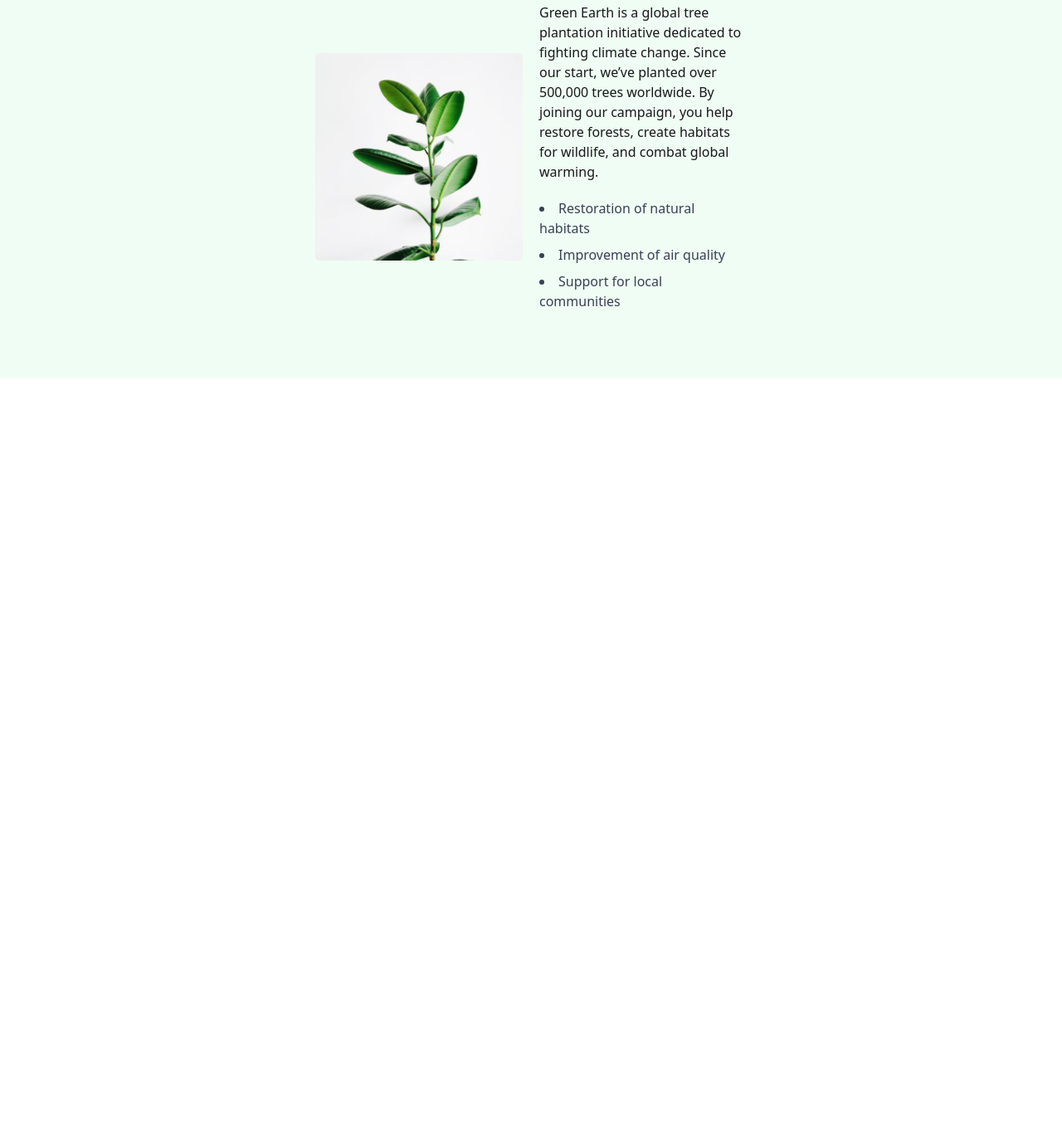
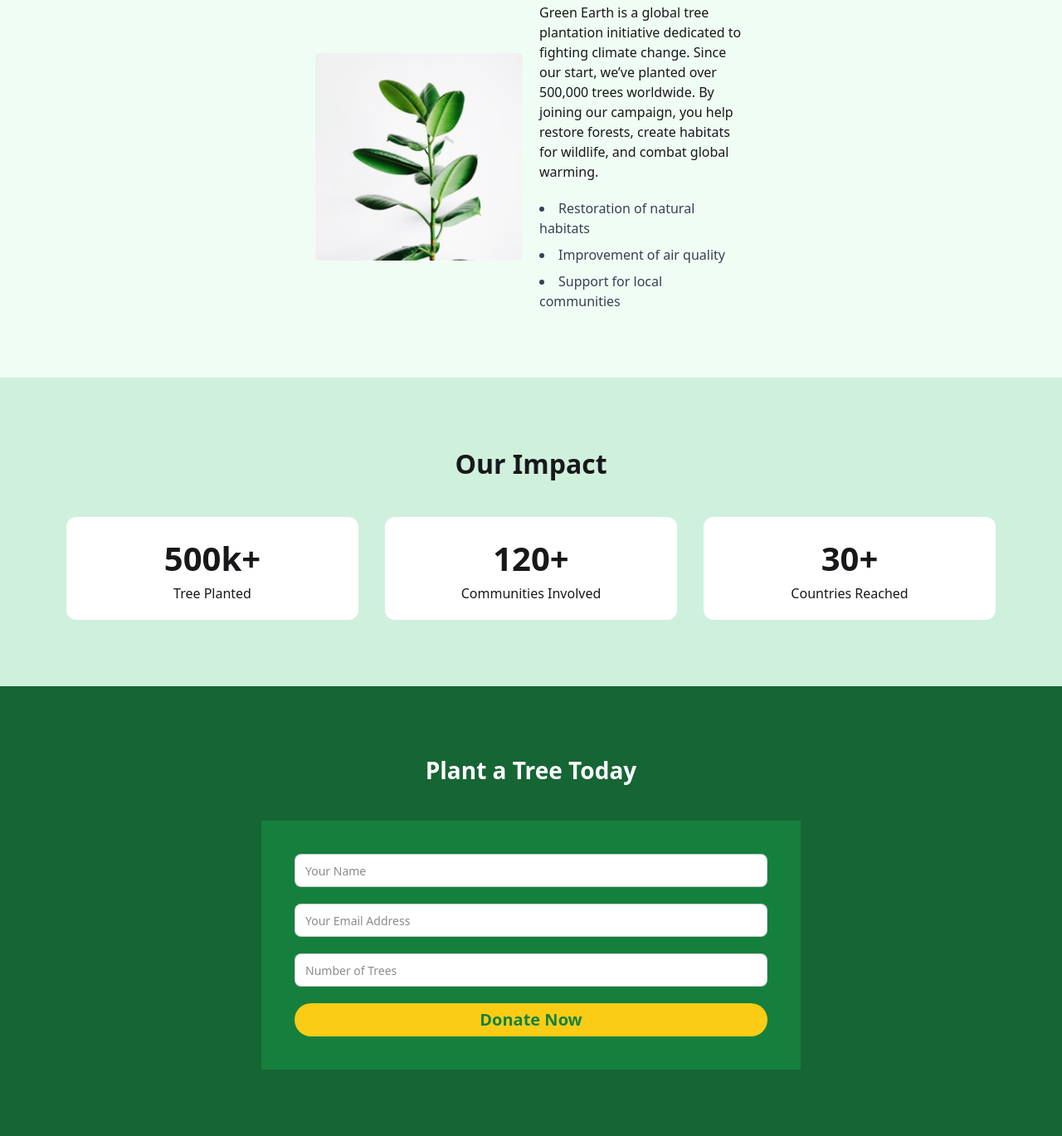
Before and after one commit to Jobayed1408/plants-tree-6, a plain HTML site: page index.html in a window 1280 px wide. Shown: the part 1418-2787 px from the top of the page at 83% size. Before the commit the page ends 1873 px from the top, so only its background shows below. Drawn offline with nearby package versions, Linux system fonts and the light colour scheme; a script that the page names is missing.

Commit message:
ipact and form coomplete

```diff
--- a/index.html
+++ b/index.html
@@ -193,6 +193,75 @@
         </section>
     </main>
 
+
+    <section>
+        <div id="spinner" class="fixed inset-0 flex items-center justify-center bg-white bg-opacity-50 z-50 hidden">
+            <div class="w-16 h-16 border-4 border-t-4 border-gray-200 border-t-green-500 rounded-full animate-spin">
+                <span class="loading loading-ring loading-xl"></span>
+            </div>
+        </div>
+        <!--
+        <div id="trees-container" class="grid md:grid-cols-3 gap-4 mt-5"></div> -->
+
+    </section>
+
+    <section>
+        <!-- <button class="btn" onclick="my_modal_5.showModal()">open modal</button> -->
+        <dialog id="my_modal_5" class="modal modal-bottom sm:modal-middle">
+            <div class="modal-box">
+                <div id="details-container"></div>
+                    <form method="dialog">
+                        <button class="btn text-center">Close</button>
+                    </form>
+                </div>
+            </div>
+        </dialog>
+    </section>
+
+    <section class="px-5 md:px-20 py-20 bg-[#CFF0DC]">
+        <h1 class="font-semibold text-[32px] text-center ">Our Impact</h1>
+
+        <div class="grid grid-cols-3 gap-8 pt-10">
+            <div class="bg-white rounded-xl p-5 text-center">
+                <h1 class="font-semibold text-[40px]">500k+</h1>
+                <p>Tree Planted</p>
+            </div>
+            <div class="bg-white rounded-xl p-5 text-center">
+                <h1 class="font-semibold text-[40px]">120+</h1>
+                <p>Communities Involved</p>
+            </div>
+            <div class="bg-white rounded-xl p-5 text-center">
+                <h1 class="font-semibold text-[40px]">30+</h1>
+                <p>Countries Reached</p>
+            </div>
+        </div>
+
+    </section>
+
+    <section class="px-20 py-20 bg-[#166534]">
+        <div class="flex flex-col items-center justify-center">
+            <h1 class="font-semibold text-[28px] text-center text-white">Plant a Tree Today</h1>
+
+            <form class="mx-auto md:w-[650px] mt-10 p-10 bg-[#15803D] ">
+                <input type="text" class="input w-full rounded-lg" placeholder="Your Name" />
+                <input type="text" class="input w-full my-5 rounded-lg" placeholder="Your Email Address" />
+                <input type="text" class="input w-full rounded-lg" placeholder="Number of Trees" list="browsers" />
+                <datalist id="browsers">
+                    <option value="a"></option>
+                    <option value="b"></option>
+                    <option value="c"></option>
+                </datalist>
+                <button
+                    class="btn mt-5 shadow-none border-none font-semibold rounded-3xl p-5 text-xl bg-[#facc15] text-[#15803d] w-full">Donate
+                    Now</button>
+            </form>
+        </div>
+
+
+
+
+    </section>
+
     <script src="./script.js"></script>
 
 </body>
```
